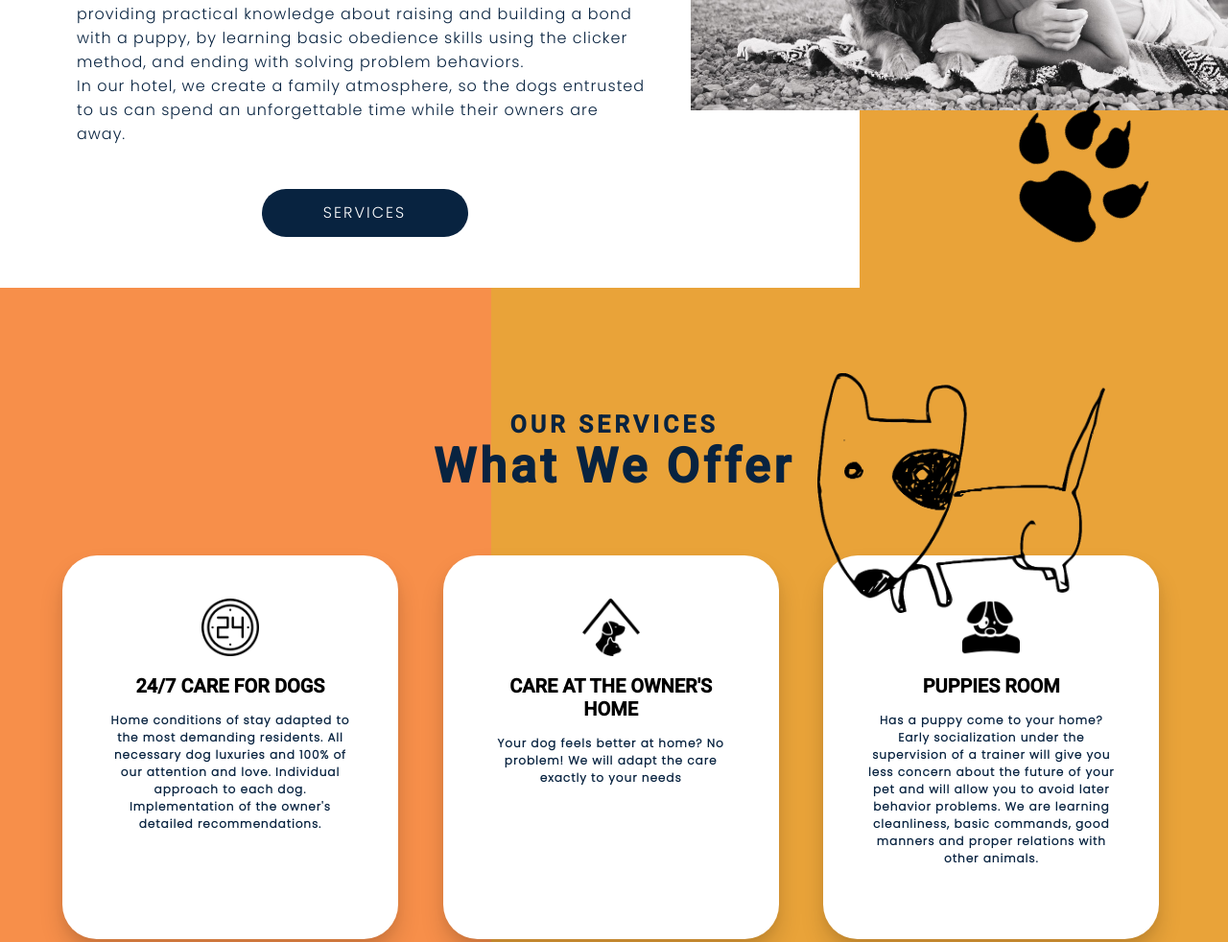
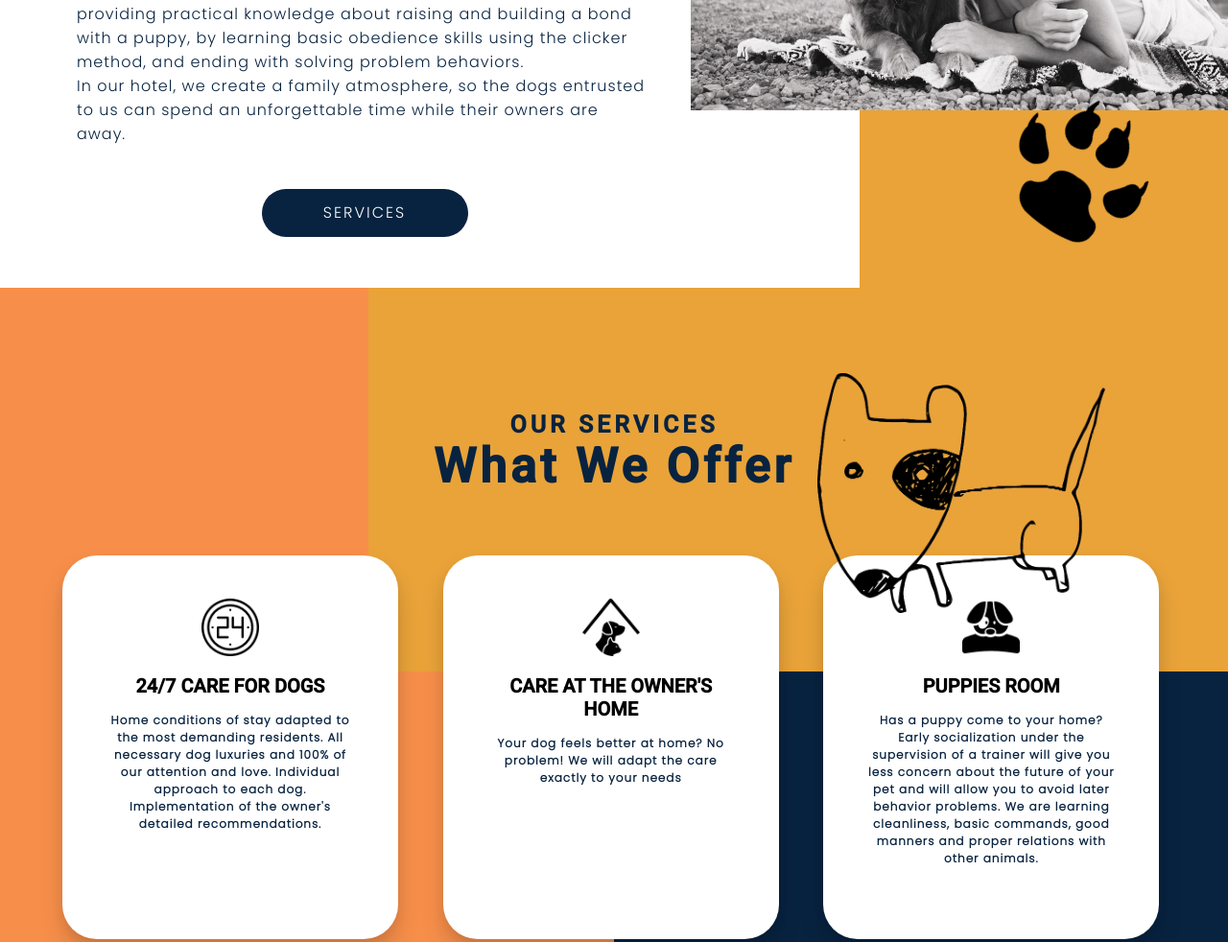
Before and after one commit to Code-Institute-Submissions/dog-inn, a plain HTML site: page index.html in a window 1280 px wide. Shown: the part 1300-2282 px from the top of the page at 96% size. Drawn offline with Linux system fonts and the light colour scheme.

Commit message:
Change of dimensions of the yellow box

```diff
--- a/assets/css/style.css
+++ b/assets/css/style.css
@@ -292,8 +292,8 @@ header {
 }
 
 #yellow-bg-box {
-    height: 800px;
-    width: 60vw;
+    height: 400px;
+    width: 70vw;
     right: 0;
     background-color: #E9A339;
     position: absolute;
```
